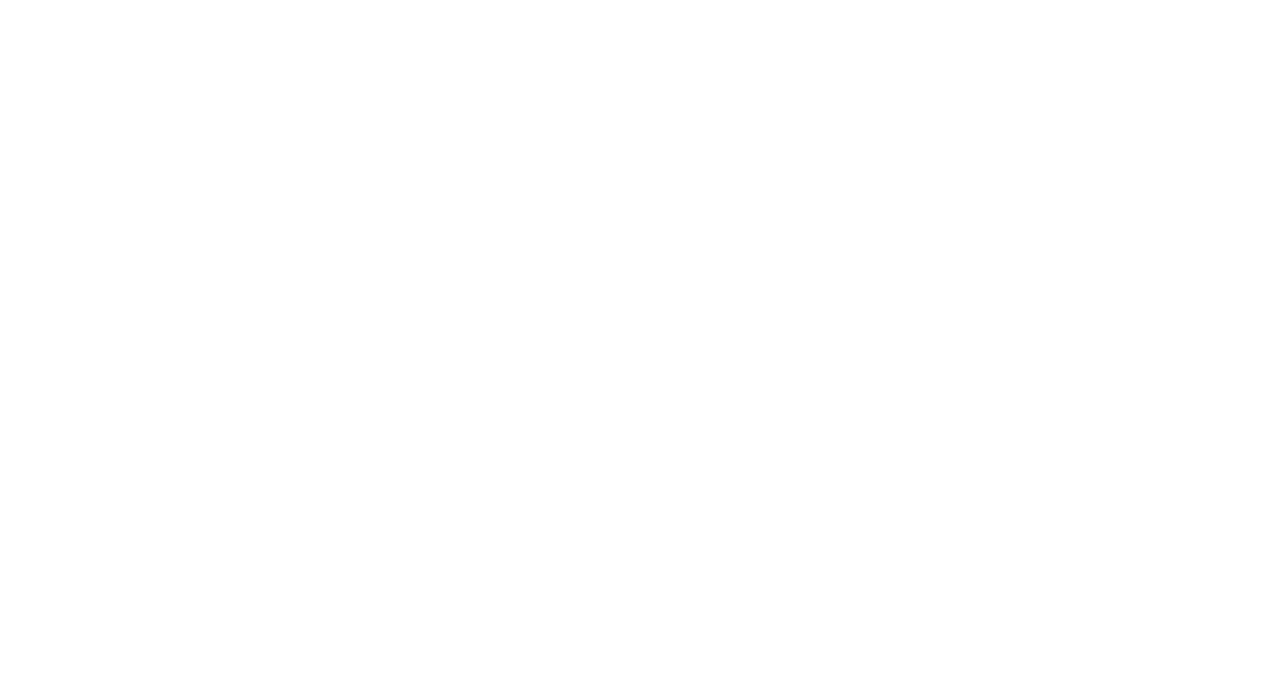
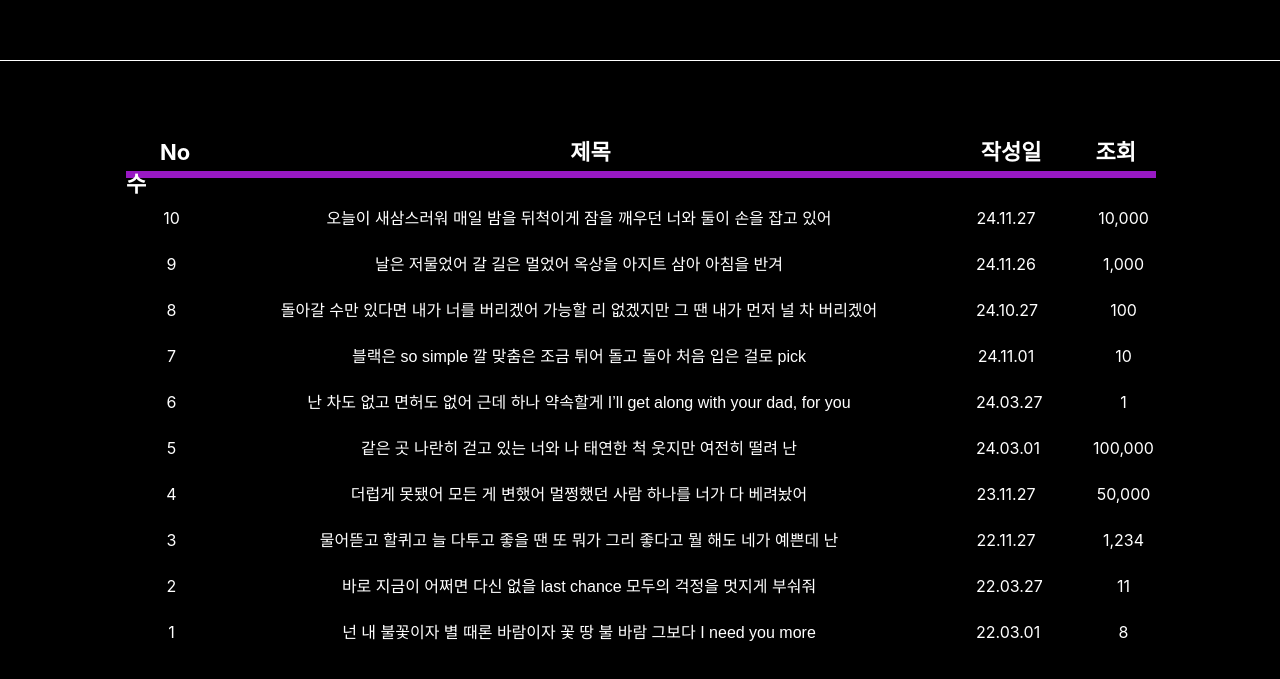
Before and after one commit to UMC-7th-DANTHIS/frontend, a React (Create React App) app: page /community in a window 1280 px wide. Before the commit this address had no page. Shown: the part 161-840 px from the top of the page. Before the commit the page ends 800 px from the top, so only its background shows below. Built offline with nearby package versions, Linux system fonts and the light colour scheme.

Commit message:
feat: 커뮤니티 리스트 초기 제작
resolve: #2

```diff
--- a/src/App.js
+++ b/src/App.js
@@ -2,6 +2,7 @@
 import "./App.css";
 import MainLayout from "./layout/MainLayout";
 import MainPage from "./pages/MainPage";
+import Community from "./pages/Community";
 
 function App() {
   return (
@@ -9,6 +10,7 @@
       <Routes>
         <Route path="/" element={<MainLayout />}>
           <Route path="/" element={<MainPage />} />
+          <Route path="community" element={<Community />} />
         </Route>
       </Routes>
     </Router>
--- /dev/null
+++ b/src/pages/Community.jsx
@@ -0,0 +1,130 @@
+import React, { useState, useEffect } from "react";
+import styled from "styled-components";
+import dummyList from "../store/dummyList";
+
+const Community = () => {
+  const [data, setData] = useState([]);
+  useEffect(() => {
+    setData(dummyList);
+  });
+
+  return (
+    <Container>
+      <ContentContainer>
+        <TopBorder>
+          <No>No</No>
+          <Title>제목</Title>
+          <WriteDate>작성일</WriteDate>
+          <See>조회수</See>
+        </TopBorder>
+        <ListsContainer>
+          {data?.map((list) => (
+            <ListContainer>
+              <NoList>{list.No}</NoList>
+              <TitleList>{list.Title}</TitleList>
+              <DateList>{list.DateAt}</DateList>
+              <SeeList>{list.See}</SeeList>
+            </ListContainer>
+          ))}
+        </ListsContainer>
+      </ContentContainer>
+    </Container>
+  );
+};
+
+const Container = styled.div`
+  height: 488px;
+  background-color: black;
+  justify-items: center;
+  padding: 73px 204px 184px 206px;
+  border-top: 1px solid white;
+`;
+
+const ContentContainer = styled.div`
+  background-color: black;
+  height: 100%;
+  width: 1030px;
+`;
+
+const TopBorder = styled.div`
+  height: 37px;
+  border-bottom: 7px solid #9819c3;
+  background-color: #000;
+  font-size: 22px;
+  font-style: normal;
+  font-weight: 660;
+  line-height: normal;
+  color: white;
+`;
+
+const No = styled.span`
+  width: 30px;
+  height: 26px;
+  padding-left: 34px;
+`;
+
+const Title = styled.span`
+  margin-left: 380px;
+`;
+
+const WriteDate = styled.span`
+  margin-left: 370px;
+`;
+
+const See = styled.span`
+  margin-left: 54px;
+`;
+
+const ListsContainer = styled.div`
+  margin-top: 26px;
+  width: 100%;
+  height: 100%;
+`;
+
+const ListContainer = styled.div`
+  margin-top: 26px;
+  margin-left: 37px;
+  height: 20px;
+  font-size: 16px;
+  font-style: normal;
+  font-weight: 400;
+  line-height: normal;
+  color: white;
+`;
+
+const NoList = styled.span`
+  display: inline-block;
+  width: 17px;
+  text-align: center;
+`;
+
+const TitleList = styled.button`
+  display: inline-block;
+  margin-left: 60px;
+  width: 678px;
+  text-align: center;
+  border: 0;
+  background-color: transparent;
+  color: white;
+  font-size: 16px;
+  font-style: normal;
+  font-weight: 400;
+  line-height: normal;
+  cursor: pointer;
+`;
+
+const DateList = styled.span`
+  display: inline-block;
+  margin-left: 58px;
+  width: 60px;
+  text-align: center;
+`;
+
+const SeeList = styled.span`
+  display: inline-block;
+  margin-left: 55px;
+  width: 65px;
+  text-align: center;
+`;
+
+export default Community;
--- a/src/pages/MainPage.jsx
+++ b/src/pages/MainPage.jsx
@@ -1,7 +1,5 @@
-import React from 'react'
+import React from "react";
 
 export default function MainPage() {
-  return (
-    <div>MainPage</div>
-  )
+  return <div>MainPage</div>;
 }
--- /dev/null
+++ b/src/store/dummyList.js
@@ -0,0 +1,70 @@
+const dummyList = [
+  {
+    No: "10",
+    Title:
+      "오늘이 새삼스러워 매일 밤을 뒤척이게 잠을 깨우던 너와 둘이 손을 잡고 있어",
+    DateAt: "24.11.27",
+    See: "10,000",
+  },
+  {
+    No: "9",
+    Title: "날은 저물었어 갈 길은 멀었어 옥상을 아지트 삼아 아침을 반겨",
+    DateAt: "24.11.26",
+    See: "1,000",
+  },
+  {
+    No: "8",
+    Title:
+      "돌아갈 수만 있다면 내가 너를 버리겠어 가능할 리 없겠지만 그 땐 내가 먼저 널 차 버리겠어",
+    DateAt: "24.10.27",
+    See: "100",
+  },
+  {
+    No: "7",
+    Title: "블랙은 so simple 깔 맞춤은 조금 튀어 돌고 돌아 처음 입은 걸로 pick",
+    DateAt: "24.11.01",
+    See: "10",
+  },
+  {
+    No: "6",
+    Title:
+      "난 차도 없고 면허도 없어 근데 하나 약속할게 I’ll get along with your dad, for you",
+    DateAt: "24.03.27",
+    See: "1",
+  },
+  {
+    No: "5",
+    Title: "같은 곳 나란히 걷고 있는 너와 나 태연한 척 웃지만 여전히 떨려 난",
+    DateAt: "24.03.01",
+    See: "100,000",
+  },
+  {
+    No: "4",
+    Title: "더럽게 못됐어 모든 게 변했어 멀쩡했던 사람 하나를 너가 다 베려놨어",
+    DateAt: "23.11.27",
+    See: "50,000",
+  },
+  {
+    No: "3",
+    Title:
+      "물어뜯고 할퀴고 늘 다투고 좋을 땐 또 뭐가 그리 좋다고 뭘 해도 네가 예쁜데 난",
+    DateAt: "22.11.27",
+    See: "1,234",
+  },
+  {
+    No: "2",
+    Title:
+      "바로 지금이 어쩌면 다신 없을 last chance 모두의 걱정을 멋지게 부숴줘",
+    DateAt: "22.03.27",
+    See: "11",
+  },
+  {
+    No: "1",
+    Title:
+      "넌 내 불꽃이자 별 때론 바람이자 꽃 땅 불 바람 그보다 I need you more",
+    DateAt: "22.03.01",
+    See: "8",
+  },
+];
+
+export default dummyList;
```
